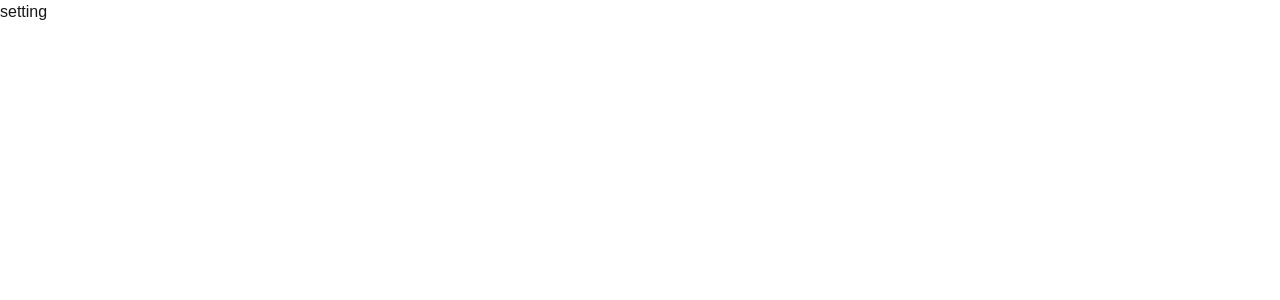
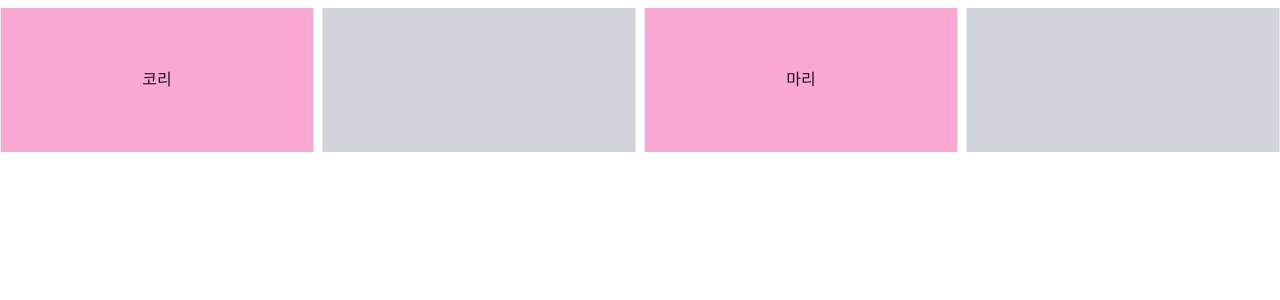
Before and after one commit to nyeonk-devcra/drag-and-drop, a Next.js app: page / in a window 1280 px wide. Shown: the top 300 px of the page. Built offline with nearby package versions, Linux system fonts and the light colour scheme.

Commit message:
[ feat ] component drag and drop 구현

```diff
--- /dev/null
+++ b/src/app/Component.tsx
@@ -0,0 +1,88 @@
+"use client";
+
+import React, { useState } from "react";
+
+const DATA = [
+  { id: 1, name: "코리", seq: 1 },
+  { id: 2, name: "마리", seq: 3 },
+];
+
+export default function DraggableComponent() {
+  const [data, setData] = useState(DATA);
+  const [dropzoneIndex, setDropzoneIndex] = useState<number | null>(null); // 드롭존의 index 값 (드롭 영역 구분을 위해 사용)
+  const [draggedId, setDraggedId] = useState<number | null>(null); // 드래그 중인 요소의 Id 값
+
+  const handleDragStart = (id: number) => {
+    setDraggedId(id);
+  };
+
+  const handleDragEnd = () => {
+    setDropzoneIndex(null);
+    setDraggedId(null);
+  };
+
+  const handleDragOver = (event: React.DragEvent<HTMLElement>) => {
+    event.preventDefault();
+  };
+
+  const handleDragEnter = (index: number) => {
+    setDropzoneIndex(index);
+  };
+
+  const handleDragLeave = () => {
+    setDropzoneIndex(null);
+  };
+
+  const handleDrop = (event: React.DragEvent<HTMLElement>, index: number) => {
+    if (draggedId === null) {
+      return;
+    }
+    event.preventDefault();
+
+    const isExist = data.some((item) => item.seq === index + 1);
+    if (isExist) {
+      return;
+    } else {
+      setData((prev) =>
+        prev.map((item) =>
+          item.id === draggedId ? { ...item, seq: index + 1 } : item
+        )
+      );
+    }
+
+    setDropzoneIndex(null);
+    setDraggedId(null);
+  };
+
+  return (
+    <div className="w-full h-40 flex gap-2 py-2">
+      {Array.from({ length: 4 }).map((_, i) => (
+        <div
+          key={i}
+          onDragOver={handleDragOver}
+          onDragEnter={() => handleDragEnter(i)}
+          onDragLeave={handleDragLeave}
+          onDrop={(e) => handleDrop(e, i)}
+          className={`w-full h-full bg-gray-300 border-x flex items-center justify-center ${
+            dropzoneIndex === i ? "bg-gray-200" : ""
+          }`}
+        >
+          {data
+            .filter((data) => data.seq == i + 1)
+            .map((e) => (
+              <div
+                key={e.id}
+                draggable
+                onDrag={handleDragOver}
+                onDragStart={() => handleDragStart(e.id)}
+                onDragEnd={handleDragEnd}
+                className="w-full h-full z-10 bg-pink-300 cursor-pointer flex justify-center items-center"
+              >
+                {e.name}
+              </div>
+            ))}
+        </div>
+      ))}
+    </div>
+  );
+}
--- a/src/app/layout.tsx
+++ b/src/app/layout.tsx
@@ -7,7 +7,7 @@ export default function RootLayout({
 }>) {
   return (
     <html lang="en">
-      <body>{children}</body>
+      <body className="w-full h-full">{children}</body>
     </html>
   );
 }
--- a/src/app/page.tsx
+++ b/src/app/page.tsx
@@ -1,3 +1,5 @@
+import DraggableComponent from "./Component";
+
 export default function Home() {
-  return <div>setting</div>;
+  return <DraggableComponent />;
 }
```
